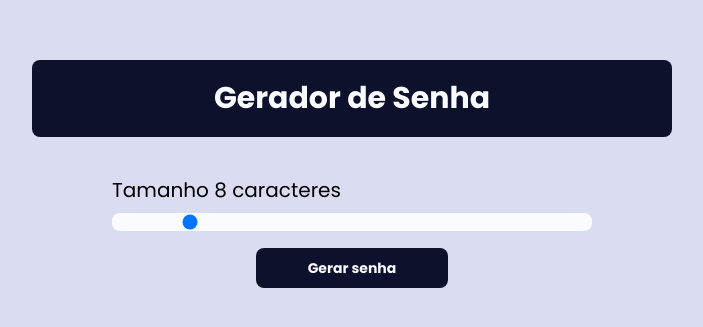
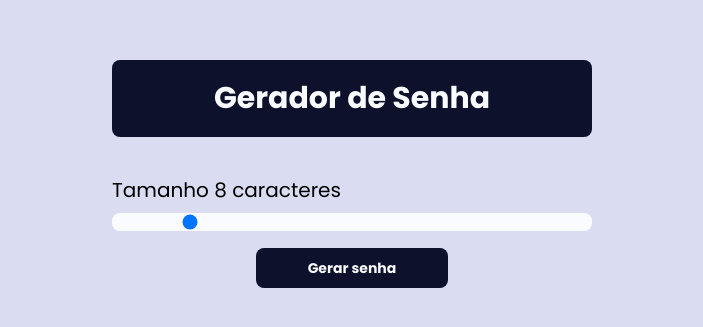
Before and after one commit to evertonribeiro007/Gerador-de-senhas, a plain HTML site: page index.html in a window 1280 px wide. Shown: the part 219-546 px from the top of the page, without its empty margins (288-991 px from the left). Drawn offline with Linux system fonts and the light colour scheme.

Commit message:
Update style.css

```diff
--- a/style.css
+++ b/style.css
@@ -18,7 +18,8 @@ body{
 h1{
     background-color: hsl(232, 54%, 11%);
     margin-bottom: 24px;
-    min-width: 500px;
+    min-width: 480px;
+    max-width: 480px;
     padding: 1rem 1.60rem;
     border-radius: .5rem;
     align-items: center;
```
